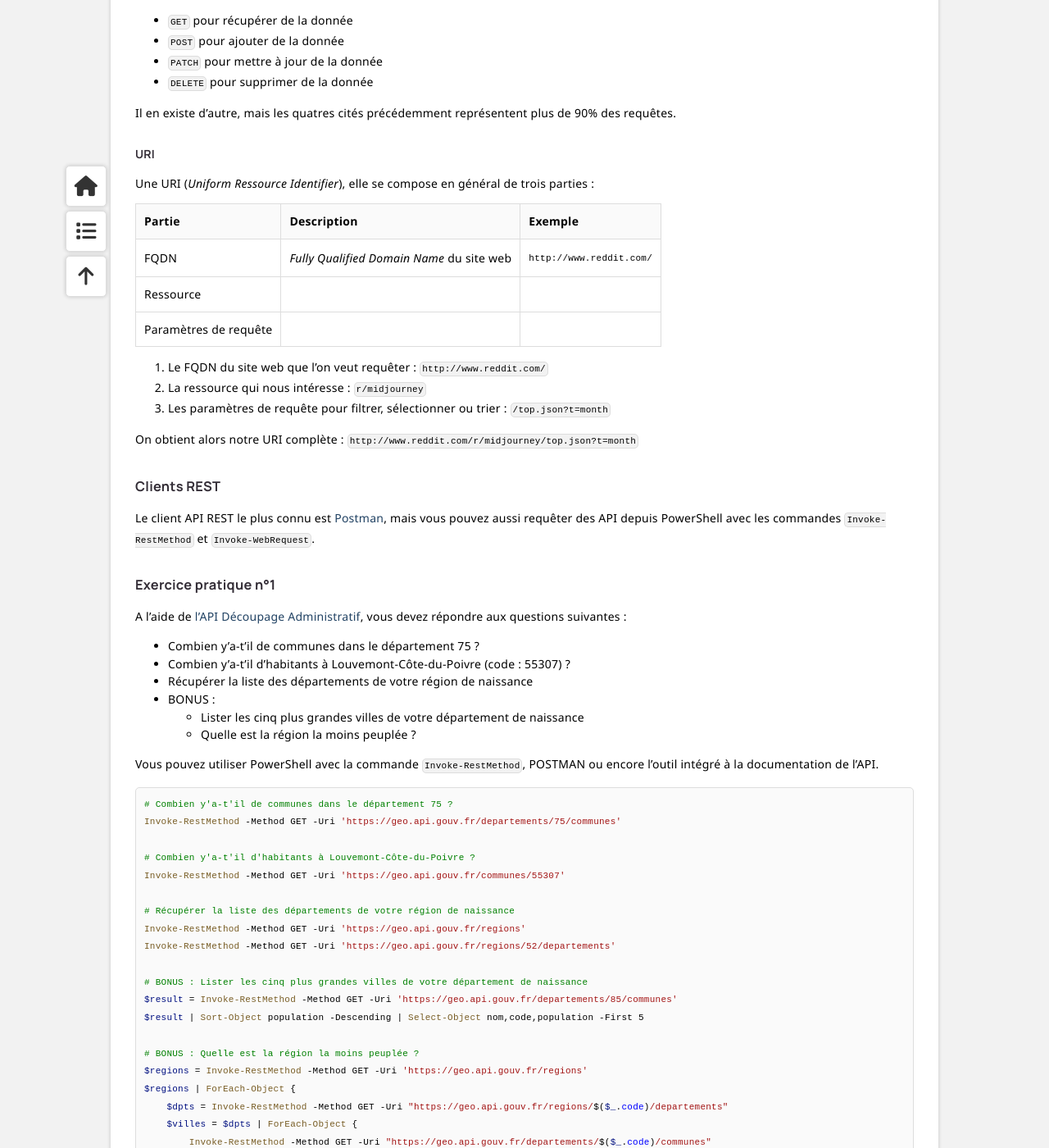
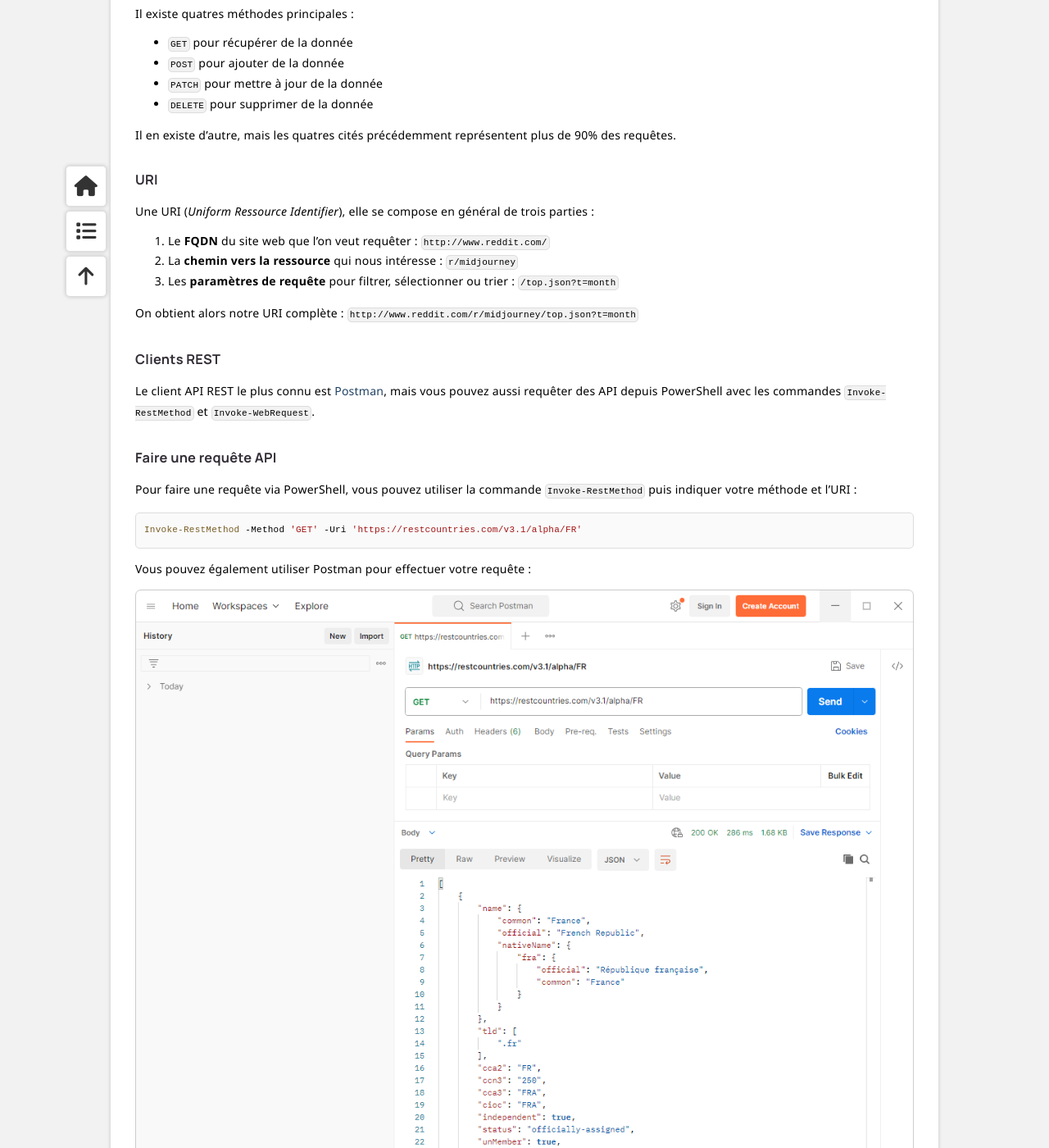
Before and after one commit to leobouard/leobouard.github.io, a Jekyll site: the page built from _posts/2023-09-17-cours-msgraph-001.md, in a window 1280 px wide and 1400 px high, scrolled down 845 px. Shown: the whole window at 82% size. Built offline with Jekyll 4.4.1, drawn with Linux system fonts in a browser that asks for light colours; nearby versions of some CDN libraries; some web fonts are replaced; some of the changed text lies outside the part shown.

Commit message:
Ajout image illustration

````diff
--- a/_posts/2023-09-17-cours-msgraph-001.md
+++ b/_posts/2023-09-17-cours-msgraph-001.md
@@ -1,7 +1,7 @@
 ---
 layout: post
 title: "Cours Microsoft Graph #1 - Qu'est-ce qu'une API ?"
-description: "???"
+description: "Concepts et principes de base pour l'utilisation d'une API RESTful"
 tableOfContent: "/2023/09/17/cours-msgraph-sommaire"
 nextLink:
   name: "Partie 2"
@@ -19,7 +19,7 @@
 
 Dans la plupart des cas, une API est positionnée comme un intermédiaire permettant de faciliter les échanges entre clients et serveurs. Les clients savent comment récupérer l'information et le serveur sait comment la formater correctement. Les deux peuvent donc communiquer de manière standardisée, sans nécessiter plus d'information sur le contexte de l'un ou de l'autre.
 
-### Standard REST
+## Standard REST
 
 Il existe différents types d'API, mais le standard le plus répandu pour les API web est le REST (*Representational State Transfer*). Chaque API RESTful est différente puisqu'il ne s'agit que de lignes directrices, mais elles s'articulent obligatoirement autour de ces deux élements :
 
@@ -30,7 +30,7 @@
 
 Groso modo : on envoie une re
 
-#### Méthode
+### Méthode
 
 Il existe quatres méthodes principales :
 
@@ -41,19 +41,13 @@
 
 Il en existe d'autre, mais les quatres cités précédemment représentent plus de 90% des requêtes.
 
-#### URI
+### URI
 
 Une URI (*Uniform Ressource Identifier*), elle se compose en général de trois parties :
 
-Partie | Description | Exemple
------- | ----------- | -------
-FQDN | *Fully Qualified Domain Name* du site web | `http://www.reddit.com/`
-Ressource |
-Paramètres de requête |
-
-1. Le FQDN du site web que l'on veut requêter : `http://www.reddit.com/`
-1. La ressource qui nous intéresse : `r/midjourney`
-1. Les paramètres de requête pour filtrer, sélectionner ou trier : `/top.json?t=month`
+1. Le **FQDN** du site web que l'on veut requêter : `http://www.reddit.com/`
+2. La **chemin vers la ressource** qui nous intéresse : `r/midjourney`
+3. Les **paramètres de requête** pour filtrer, sélectionner ou trier : `/top.json?t=month`
 
 On obtient alors notre URI complète : `http://www.reddit.com/r/midjourney/top.json?t=month`
 
@@ -61,18 +55,31 @@
 
 Le client API REST le plus connu est [Postman](https://www.postman.com/downloads/?utm_source=postman-home), mais vous pouvez aussi requêter des API depuis PowerShell avec les commandes `Invoke-RestMethod` et `Invoke-WebRequest`.
 
-### Exercice pratique n°1
+### Faire une requête API
+
+Pour faire une requête via PowerShell, vous pouvez utiliser la commande `Invoke-RestMethod` puis indiquer votre méthode et l'URI :
+
+```powershell
+Invoke-RestMethod -Method 'GET' -Uri 'https://restcountries.com/v3.1/alpha/FR'
+```
+
+Vous pouvez également utiliser Postman pour effectuer votre requête :
+
+![Exemple de requête via Postman](/assets/images/postman-001.png)
+
+## Exercice pratique
+
+Nous allons mettre en pratique les différents éléments abordés dans un exercice utilisant une API RESTful très simple à utiliser. L'idée de cet exercice est de faire des requêtes `GET` depuis PowerShell ou un client (comme Postman) sur une API simple et ouverte à tous.
 
 A l'aide de [l'API Découpage Administratif](https://api.gouv.fr/documentation/api-geo), vous devez répondre aux questions suivantes :
 
 - Combien y'a-t'il de communes dans le département 75 ?
 - Combien y'a-t'il d'habitants à Louvemont-Côte-du-Poivre (code : 55307) ?
 - Récupérer la liste des départements de votre région de naissance
-- BONUS :
-  - Lister les cinq plus grandes villes de votre département de naissance
-  - Quelle est la région la moins peuplée ?
+- *(BONUS) Lister les cinq plus grandes villes de votre département de naissance*
+- *(SUPER BONUS) Quelle est la région la moins peuplée ?*
 
-Vous pouvez utiliser PowerShell avec la commande `Invoke-RestMethod`, POSTMAN ou encore l'outil intégré à la documentation de l'API.
+Vous pouvez utiliser PowerShell avec la commande `Invoke-RestMethod`, Postman ou encore l'outil intégré à la documentation de l'API.
 
 ```powershell
 # Combien y'a-t'il de communes dans le département 75 ?
````
Also changed, not shown: assets/images/postman-001.png (added).
